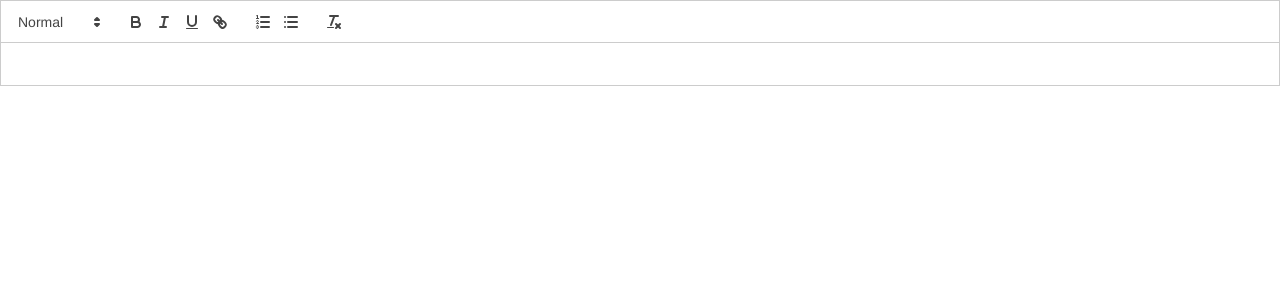
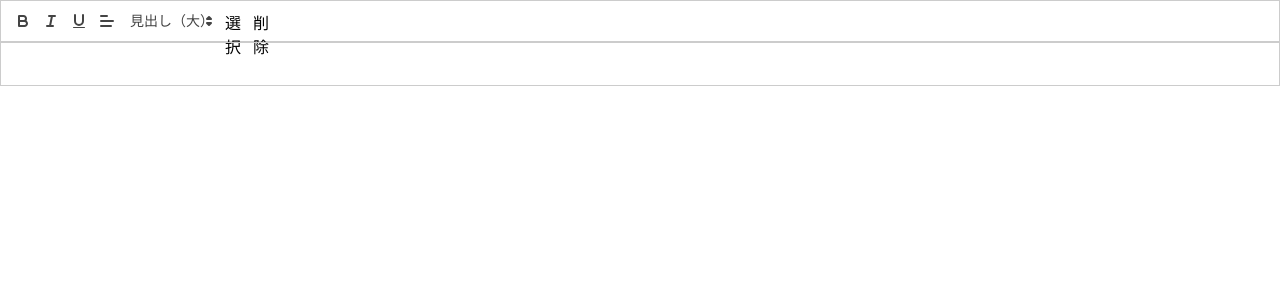
Before and after one commit to h-yabi2/react-quill, a Next.js app: page / in a window 1280 px wide. Shown: the top 300 px of the page. Built offline with nearby package versions, Linux system fonts and the light colour scheme.

Commit message:
ql-〇〇 などオリジナルを作成

```diff
--- a/app/components/MyComponent.tsx
+++ b/app/components/MyComponent.tsx
@@ -1,13 +1,79 @@
 "use client";
 
-import React, { useState } from "react";
+import React, { useState, useMemo, useRef } from "react";
 import ReactQuill from "react-quill";
 import "react-quill/dist/quill.snow.css";
 
-function MyComponent() {
-  const [value, setValue] = useState("");
+const MyComponent: React.FC = () => {
+  const [selectedText, setSelectedText] = useState<string>("");
+  const quillRef = useRef<ReactQuill | null>(null);
+  // modules --------------------------------
+  // MEMO:useMemoで制御しないと、エディターが表示されなくなります
+  const modules = useMemo(() => {
+    return {
+      toolbar: {
+        container: "#toolbar", // id="toorbar"のHTMLエレメントにツールバーを入れる
+        handlers: {
+          // ここに、オリジナルの機能で使う処理を追加します。
+          test: (): void => {
+            // ReactQuillコンポーネントのrefからquillの中身を抽出
+            const quill = quillRef.current?.editor;
+            if (quill !== undefined && quill !== undefined && quill !== null) {
+              // 現在選択されているテキストの範囲
+              const selection = quill?.getSelection(true);
+              // 現在選択されているテキストを取得
+              const text = quill.getText(selection.index, selection.length);
+              // selectedText に値をセット
+              setSelectedText(text);
+            }
+          },
+          delete: (): void => {
+            // ReactQuillコンポーネントのrefからquillの中身を抽出
+            const quill = quillRef.current?.editor;
+            if (quill !== undefined && quill !== undefined && quill !== null) {
+              // 現在選択されているテキストの範囲
+              const selection = quill?.getSelection(true);
+              // 現在選択されているテキストを削除
+              quill.deleteText(selection.index, selection.length);
+            }
+          },
+        },
+      },
+    };
+  }, []);
 
-  return <ReactQuill theme="snow" value={value} onChange={setValue} />;
-}
-
+  // ReactQuillコンポーネント ----------------
+  return (
+    <>
+      <div id="toolbar">
+        <button type="button" className="ql-bold">
+          Bold
+        </button>
+        <button type="button" className="ql-italic">
+          Italic
+        </button>
+        <button type="button" className="ql-underline">
+          Underline
+        </button>
+        <span className="ql-format-group">
+          <select className="ql-align" defaultValue="">
+            <option value=""></option>
+            <option value="center"></option>
+            <option value="right"></option>
+            <option value="justify"></option>
+          </select>
+          <select className="ql-header" defaultValue="">
+            <option value="1">見出し（大）</option>
+            <option value="2">見出し（中）</option>
+            <option value="3">見出し（小）</option>
+          </select>
+        </span>
+        <button className="ql-test cursor-pointer">選択</button>
+        <button className="ql-delete cursor-pointer">削除</button>
+      </div>
+      <ReactQuill ref={quillRef} modules={modules} />
+      <div>{selectedText}</div>
+    </>
+  );
+};
 export default MyComponent;
```
